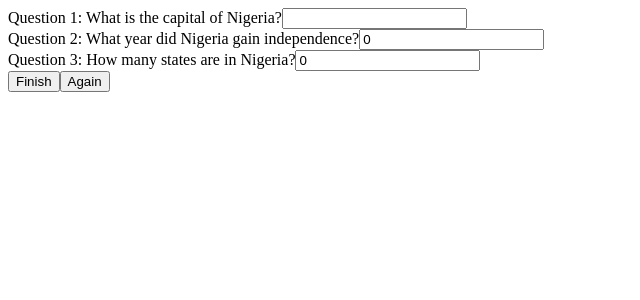
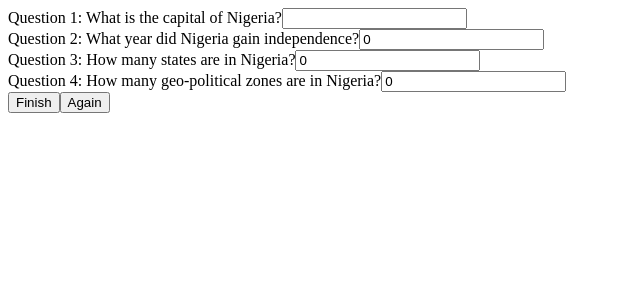
Before and after one commit to laresamdeola/ReactPractise, a React (Create React App) app: page / in a window 1280 px wide. Shown: the top 300 px of the page, without its empty margins (0-640 px from the left). Built offline with nearby package versions, Linux system fonts and the light colour scheme.

Commit message:
Update Patriot.jsx - add one more question along with the autocomplete attribute

```diff
--- a/src/reactbyprojects/Chapter 4/Patriot.jsx
+++ b/src/reactbyprojects/Chapter 4/Patriot.jsx
@@ -13,6 +13,7 @@
     const [questionOne, setQuestionOne] = useState("");
     const [questionTwo, setQuestionTwo] = useState(0);
     const [questionThree, setQuestionThree] = useState(0);
+    const [questionFour, setQuestionFour] = useState(0);
 
     const handleQuiz = (event) => {
         event.preventDefault();
@@ -33,6 +34,11 @@
         } else {
             score - 1;
         }
+        if(questionFour == 6){
+            score += 1;
+        } else {
+            score - 1;
+        }
         console.log(score);
     }
 
@@ -40,7 +46,11 @@
         setQuestionOne("");
         setQuestionTwo(0);
         setQuestionThree(0);
+        setQuestionFour(0);
     }
+
+    // set a state variable for the autocomplete attribute
+    // to be off if they missed a question or to be off totally.
 
     return (
         <>
@@ -52,6 +62,7 @@
                     name="questionOne"
                     value={questionOne}
                     onChange={(event) => setQuestionOne(event.target.value)}
+                    autoComplete="off"
                 />
 
                 <br />
@@ -63,6 +74,7 @@
                     name="questionTwo"
                     value={questionTwo}
                     onChange={(event) => setQuestionTwo(event.target.value)}
+                    autoComplete="off"
                 />
 
                 <br />
@@ -74,6 +86,18 @@
                     name="questionThree"
                     value={questionThree}
                     onChange={(event) => setQuestionThree(event.target.value)}
+                    autoComplete="off"
+                />
+                <br />
+
+                <label>Question 4: How many geo-political zones are in Nigeria?</label>
+                <input
+                    type="number"
+                    required
+                    name="questionFour"
+                    value={questionFour}
+                    onChange={(event) => setQuestionFour(event.target.value)}
+                    autoComplete="off"
                 />
                 <br />
                 <button type="submit">Finish</button>
```
